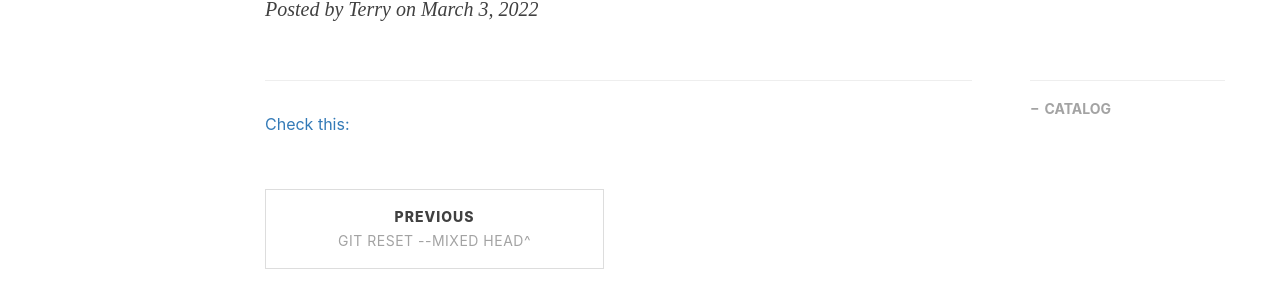
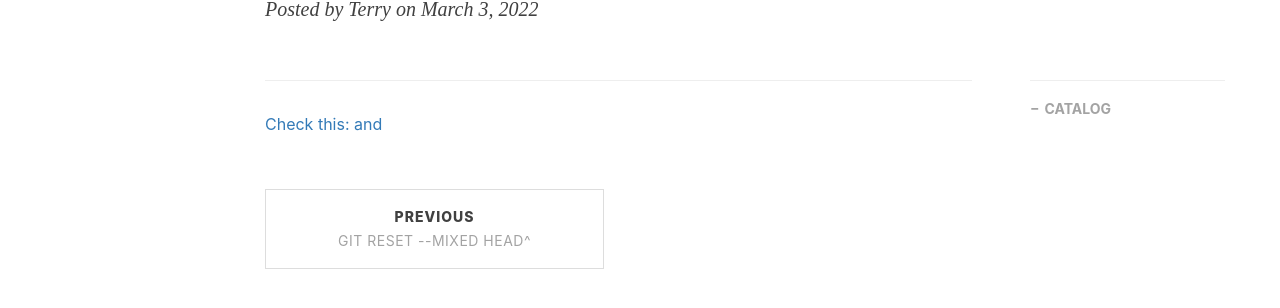
Before and after one commit to huty1998/huty1998.github.io, a Jekyll site: the page built from _posts/2022-03-03-pointer-allocation.md, in a window 1280 px wide. Shown: the part 276-584 px from the top of the page. Built offline with Jekyll 4.4.1, drawn with Linux system fonts in a browser that asks for light colours; nearby versions of some CDN libraries; comment, search, counter and statistics services are not loaded.

Commit message:
2022-03-03

```diff
--- a/_posts/2022-03-03-pointer-allocation.md
+++ b/_posts/2022-03-03-pointer-allocation.md
@@ -10,3 +10,4 @@ tags:
 ---
 
 [Check this:](https://www.cnblogs.com/xbblogs/p/11102970.html)
+[and](https://segmentfault.com/a/1190000040536308?sort=votes)
```
